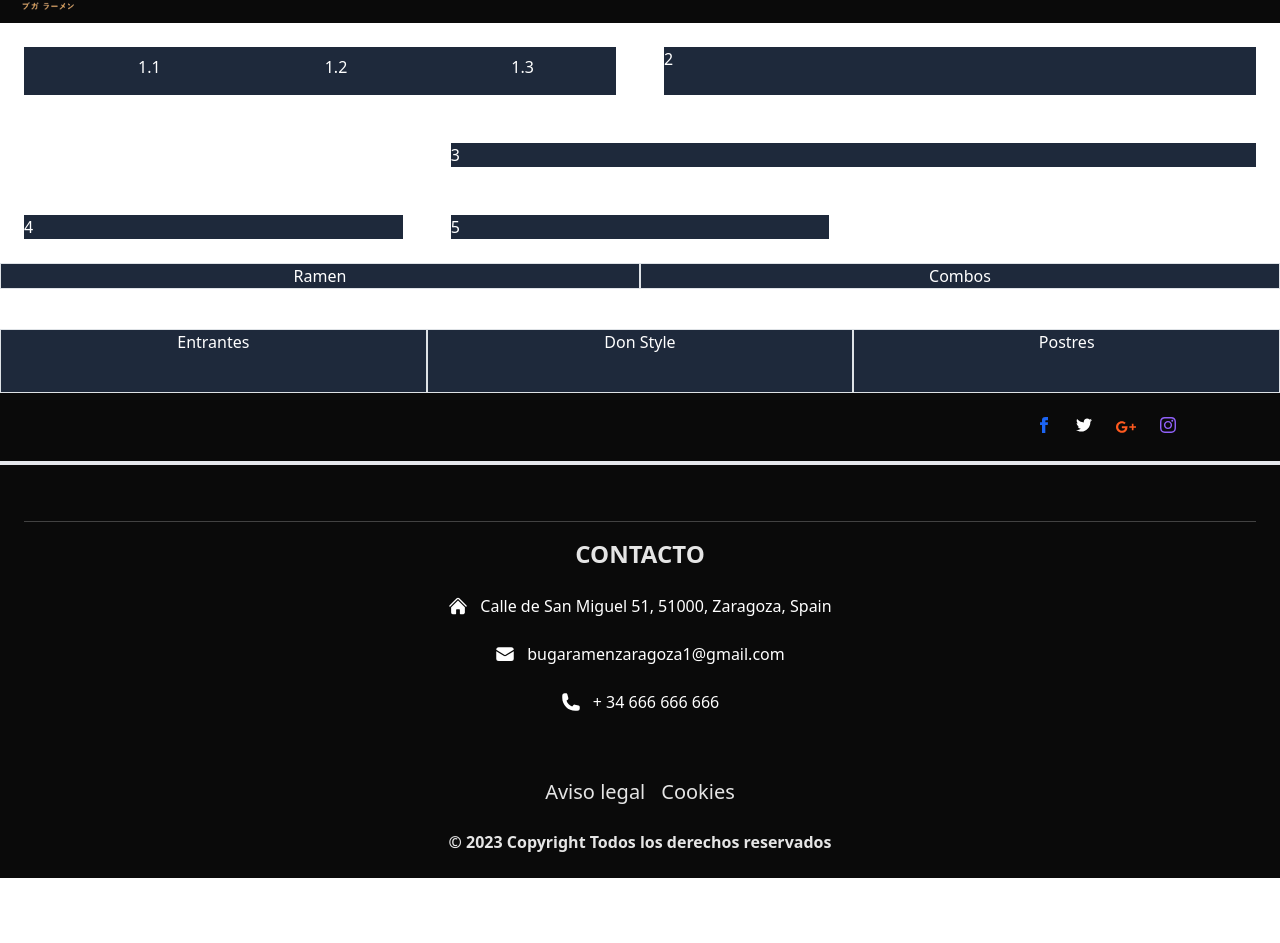
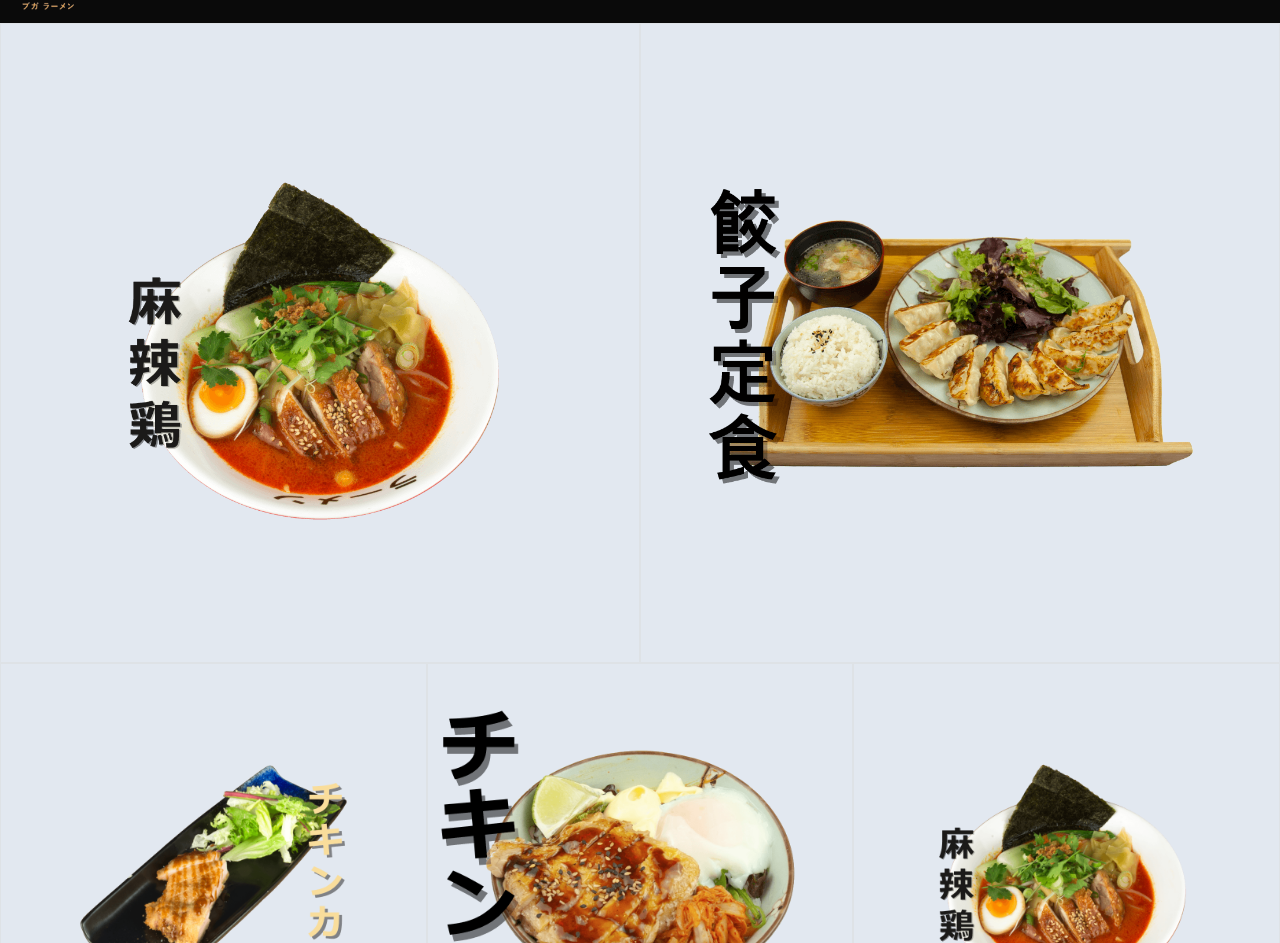
Before and after one commit to EndeSun/Buga-Project, a React (Vite) app: page /Carta in a window 1280 px wide. Shown: the part 89-1032 px from the top of the page. Before the commit the page ends 967 px from the top, so only its background shows below. Built offline with nearby package versions, Linux system fonts and the light colour scheme.

Commit message:
revisado

```diff
--- a/src/pages/Carta/Carta.jsx
+++ b/src/pages/Carta/Carta.jsx
@@ -1,46 +1,67 @@
 // La galería, Como una ruta que contiene el enlace a todas las otras páginas.
 import React from 'react'
+import './Carta.css'
+import {
+  BrowserRouter,
+  Route,
+  Routes,
+  Link,
+  useParams,
+  Outlet,
+} from "react-router-dom";
 
 function Carta() {
   return (
     <>
-
-    <div className='grid grid-cols-2'>
-      {/* section main header footer nav article...  super importante, los contenedores a disponer tienen que estar en un contenedor padre*/}
-      <section className="bg-slate-800 w-18 h-18 m-4 text-white ">
-        <ul className='flex justify-around pt-2'>
-          <li>1.1</li>
-          <li>1.2</li>
-          <li>1.3</li>
-        </ul>
-      </section>
-      <section className="bg-slate-800 w-18 h-18 m-4 text-white">2</section>
-    </div>
-
-    <div className='grid grid-cols-3'>
-      <section className="bg-slate-800 w-18 h-18 m-4 text-white col-span-2 col-start-2">3</section>
-      <section className="bg-slate-800 w-18 h-18 m-4 text-white">4</section>
-      <section className="bg-slate-800 w-18 h-18 m-4 text-white">5</section>
-    </div>
-
-      <div className='grid grid-cols-2 text-center'>
-        <section className='bg-slate-800 w-auto h-auto border border-white-500 text-white relative'>
-            Ramen
-        </section>
-
-        <section className='bg-slate-800 w-auto h-auto border border-white-500 text-white relative'>
-            Combos
-        </section>
-      </div>
-
-
-      <div className='grid grid-cols-3 pt-10 text-center'>
-        <section className='bg-slate-800 w-100 h-16 border border-white-500 text-white'>Entrantes</section>
-        <section className='bg-slate-800 w-100 h-16 border border-white-500 text-white'>Don Style</section>
-        <section className='bg-slate-800 w-100 h-16 border border-white-500 text-white'>Postres</section>
+      <div className= 'grid grid-cols-1 text-center sm:grid-cols-6 '>
+        {/* ENTRANTES */}
+        <section className='carta-section bg-slate-200 w-100 h-100 border border-white-500 text-white sm:col-span-2 sm:order-1'>
+            <img src="../../src/assets/Entrantes/Chicken Katsu.png" className='w-full carta-img'/>
+            <div className='carta-overlay'>
+              <Link to='/Entrantes' className='carta-link-overlay inline-block bg-transparent text-black py-2 px-4 rounded-lg transition-colors duration-300 ease-in-out'>
+                ENTRANTES
+              </Link>
+            </div>
+          </section>
+        {/* RAMEN */}
+        <section className='carta-section pt-3  bg-slate-200 w-100 h-100 border border-white-500 text-white sm:col-span-3'>
+            <img src="../../src/assets/Ramen/MalaChickenRamen.png" className='w-full carta-img'/>
+            <div className='carta-overlay'>
+              <Link to='/Ramen' className='carta-link-overlay  inline-block bg-transparent text-black py-2 px-4 rounded-lg transition-colors duration-300 ease-in-out'>
+                RAMEN
+              </Link>
+            </div>
+          </section>
+          {/* COMBOS */}
+          <section className='carta-section  bg-slate-200 w-100 h-100 border border-white-500 text-white sm:col-span-3'>
+            <img src="../../src/assets/Combos/ComboGyoza.png" className='w-full carta-img'/>
+            <div className='carta-overlay'>
+              <Link to='/Combos' className='carta-link-overlay inline-block bg-transparent text-black py-2 px-4 rounded-lg transition-colors duration-300 ease-in-out'>
+                COMBOS
+              </Link>
+            </div>
+          </section>
+          {/* DON STYLE */}
+          <section className='carta-section bg-slate-200 w-100 h-100 border border-white-500 text-white sm:col-span-2 sm:order-2'>
+            <img src="../../src/assets/Don/Chicken Don.png" className='w-full carta-img'/>
+            <div className='carta-overlay'>
+              <Link to='/Don' className='carta-link-overlay inline-block bg-transparent text-black py-2 px-4 rounded-lg transition-colors duration-300 ease-in-out'>
+                DON STYLE
+              </Link>
+            </div>
+          </section>
+          {/* POSTRES Y BEBIDAS PROXIMAMENTE */}
+          <section className='carta-section bg-slate-200 w-100 h-100 border border-white-500 text-white sm:col-span-2 sm:order-3'>
+            <img src="../../src/assets/Ramen/MalaChickenRamen.png" className='w-full carta-img'/>
+            <div className='carta-overlay'>
+              <Link to='/Ramen' className='carta-link-overlay inline-block bg-transparent text-black py-2 px-4 rounded-lg transition-colors duration-300 ease-in-out'>
+                POSTRES
+              </Link>
+            </div>
+          </section>
       </div>
     </>
-  );
+  )
 }
 
-export default Carta;
+export default Carta
```
